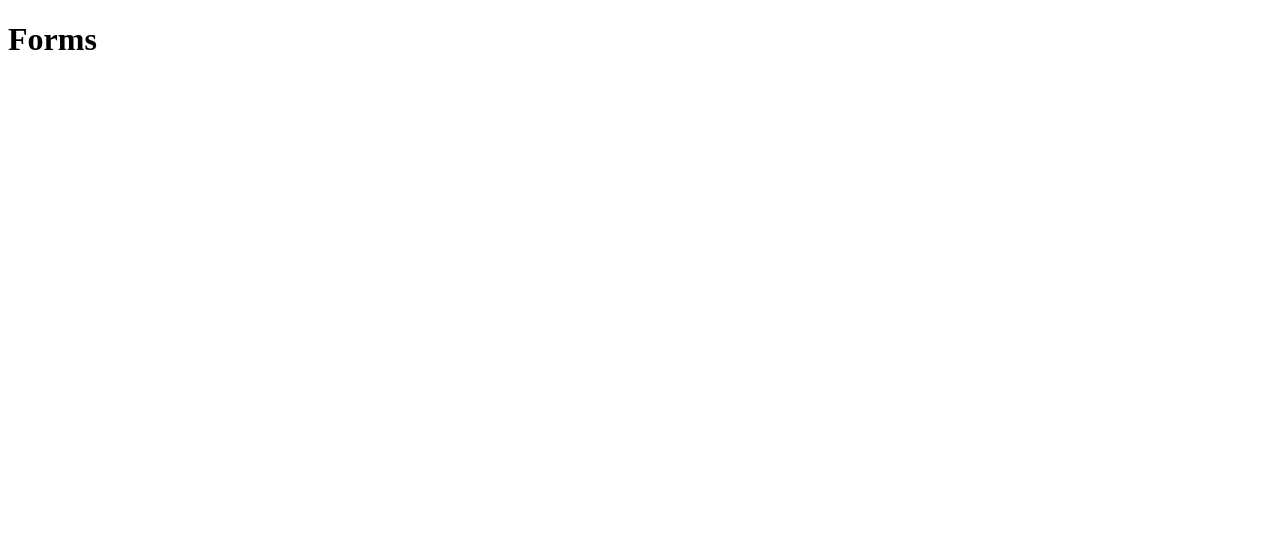
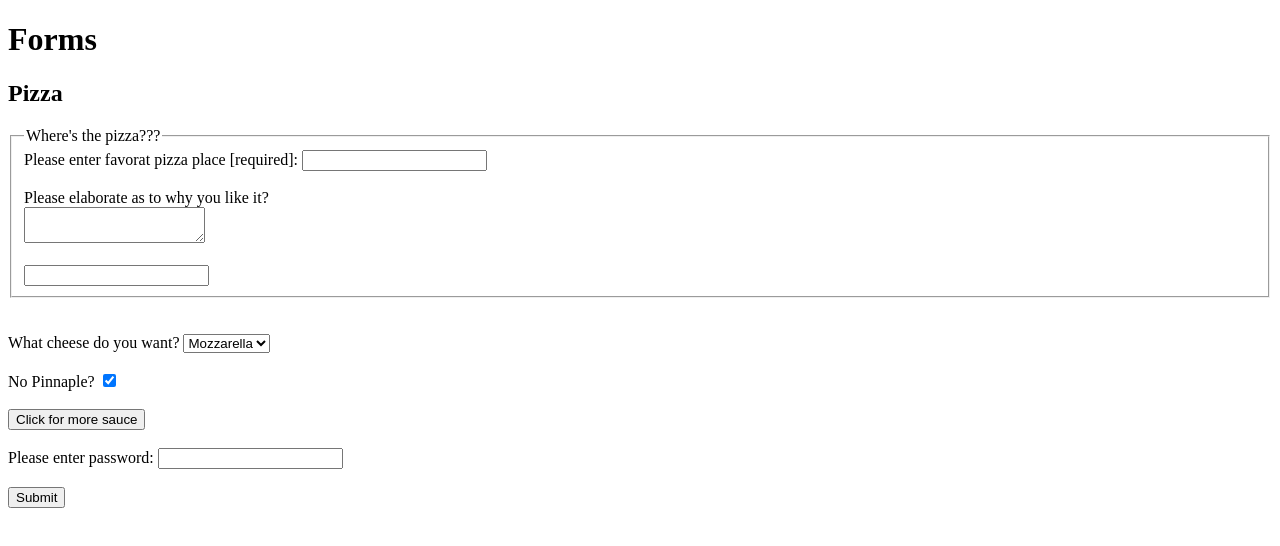
Before and after one commit to HGutscher/html-practice, a plain HTML site: page forms.html in a window 1280 px wide. Drawn offline with Linux system fonts and the light colour scheme.

Commit message:
forms.html

```diff
--- a/forms.html
+++ b/forms.html
@@ -7,9 +7,80 @@
     <title>Forms</title>
 </head>
 <body>
+    <!--
+        From tag is for input of user
+        type="text" for text input
+        type="email" for email
+        type="password" to make it **********
+        type="Submit" to submit all the from values
+        all labels link an orgainizes the inputs
+        id allows the reference of data for other code
+        [required] is put in text to tell user it's required when using the reqired attribute
+    -->
     <h1>Forms</h1>
-    <form name="Pizza toppings" id="Pizza" method="get">
+    <h2>Pizza</h2>
+    <form name="Pizza-Places" id="Pizza" method="get">
+        <fieldset form="Pizza" name="Pizza-Local">
+            <legend>
+                Where's the pizza???
+            </legend>
+            <label for="Pizza">Please enter favorat pizza place [required]:</label>
+            <input type="text" name="Pizza-Place" id="Pizza-Places" required />
 
+
+            <br />
+            <br />
+
+            <label for="explanation">Please elaborate as to why you like it?</label>
+
+            <br />
+
+            <textarea id="explanation" name="explanation" rows="2" cols="20"></textarea>
+
+            <br />
+            <br />
+
+            <input type="tel" >
+        </fieldset>
+        <!--
+            <br />
+            <br />
+
+            <label for="email-address">Please enter email:</label>
+            <input type="email" name="email" id="e-mail-address" minlength="6" maxlength="40" />
+        -->
+
+        <br />
+        <br />
+
+        <label for="cheeses">What cheese do you want?</label>
+        <select name="Cheeses" id="Cheeses">
+            <option value="Mozza">Mozzarella</option>
+            <option value="Cheddar">Cheddar</option>
+            <option value="Gouda">Gouda</option>
+        </select>
+
+        <br />
+        <br />
+
+        <label for="Pineapple?">No Pinnaple?</label>
+        <input type="checkbox" name="Topping" id="Pineapple?" checked/>
+
+        <br />
+        <br />
+
+        <input type="button" value="Click for more sauce" />
+
+        <br />
+        <br />
+
+        <label for="password">Please enter password:</label>
+        <input type="password" name="userPassword" id="password" minlength="10" />
+
+        <br />
+        <br />
+
+        <input type="Submit" value="Submit">
     </form>
 </body>
 </html>
```
